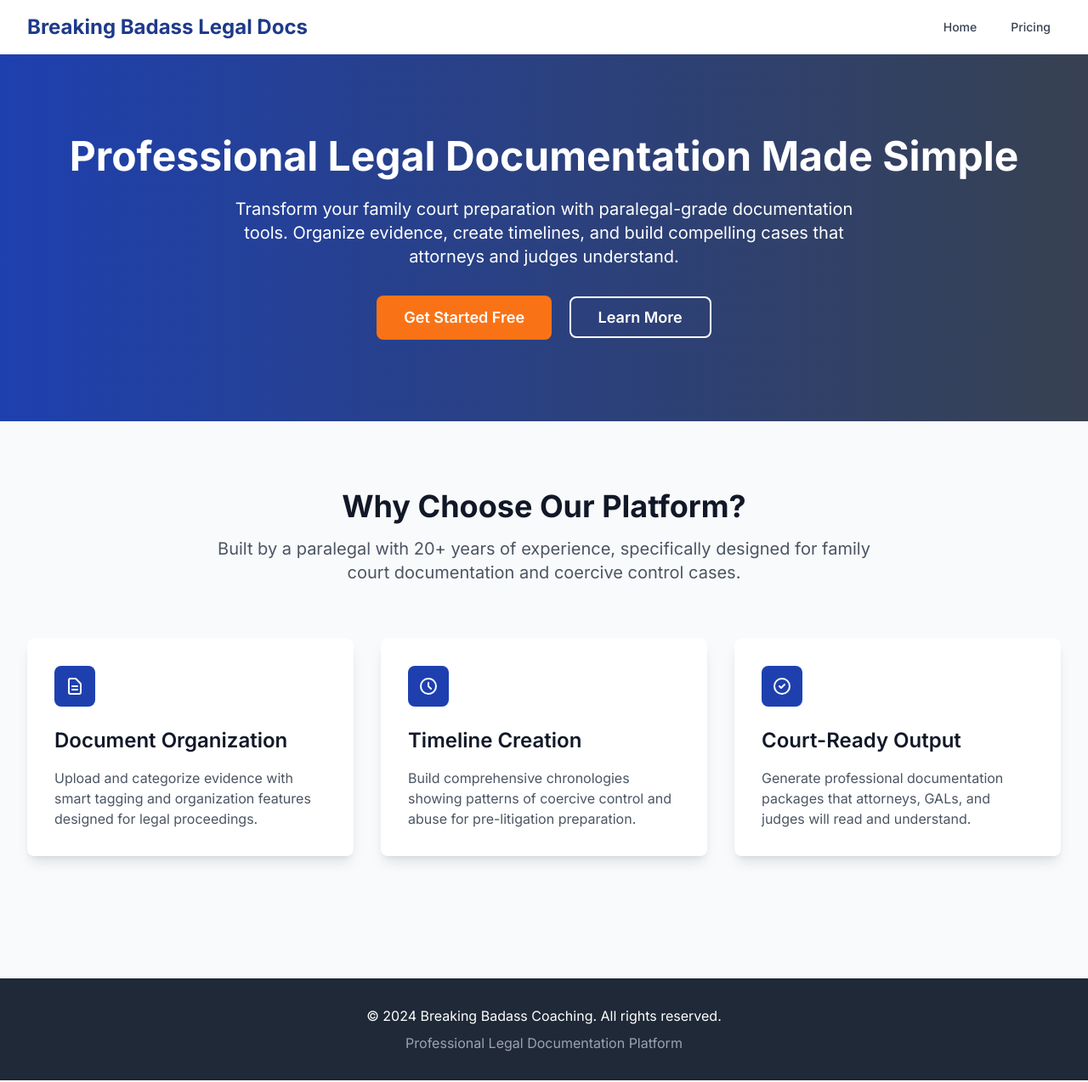
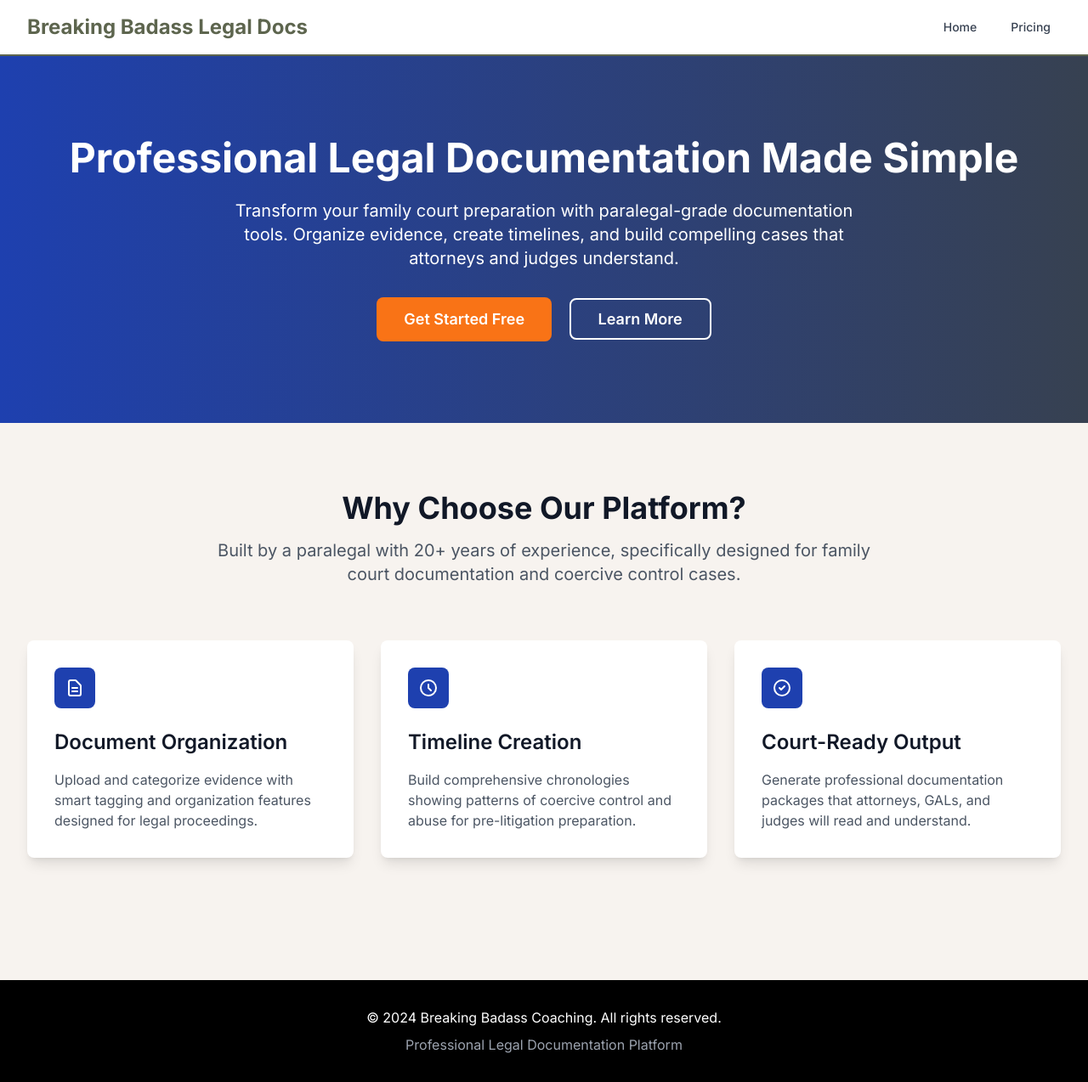
Before and after one commit to bridget-eng/breakingbadass-legal-docs, a Flask app: page / in a window 1280 px wide. Shown: the whole page at 85% size. Run offline with Flask 3, Linux system fonts and the light colour scheme; some libraries are stand-ins or nearby versions.

Commit message:
Revise CSS styles and background colors in base.html
Updated styles and colors for improved design consistency.

```diff
--- a/templates/base.html
+++ b/templates/base.html
@@ -10,18 +10,50 @@
     <link rel="preconnect" href="https://fonts.gstatic.com" crossorigin>
     <link href="https://fonts.googleapis.com/css2?family=Inter:wght@300;400;500;600;700&display=swap" rel="stylesheet">
     <style>
-        body { font-family: 'Inter', sans-serif; }
-        .hero-gradient { background: linear-gradient(135deg, #1e3a8a 0%, #374151 100%); }
-        .card-shadow { box-shadow: 0 10px 25px rgba(0,0,0,0.1); }
-        .text-primary { color: #1e3a8a; }
-        .bg-primary { background-color: #1e3a8a; }
-        .bg-secondary { background-color: #374151; }
-        .text-accent { color: #d97706; }
-        .bg-accent { background-color: #d97706; }
+        body {
+            font-family: 'Inter', sans-serif;
+            background-color: #F7F3EF; /* Warm neutral background */
+        }
+        .hero-gradient {
+            background: linear-gradient(135deg, #5D654E 0%, #000000 100%); /* Dark green to black */
+        }
+        .card-shadow {
+            box-shadow: 0 10px 25px rgba(0,0,0,0.1);
+        }
+        .text-primary {
+            color: #5D654E; /* Dark green */
+        }
+n        .bg-primary {
+            background-color: #5D654E; /* Dark green */
+        }
+        .bg-secondary {
+            background-color: #000000; /* Black */
+        }
+        .text-accent {
+            color: #ECCDC2; /* Warm neutral accent */
+        }
+        .bg-accent {
+            background-color: #ECCDC2; /* Warm neutral accent */
+        }
+        .bg-sage {
+            background-color: #C3CABC; /* Sage green */
+        }
+        .text-sage {
+            color: #C3CABC; /* Sage green */
+        }
+        .border-primary {
+            border-color: #5D654E; /* Dark green */
+        }
+        .hover-primary:hover {
+            background-color: #5D654E; /* Dark green */
+        }
+        .hover-secondary:hover {
+            background-color: #000000; /* Black */
+        }
     </style>
 </head>
-<body class="bg-gray-50">
-    <nav class="bg-white shadow-lg">
+<body class="bg-warm-neutral">
+    <nav class="bg-white shadow-lg border-b-2 border-primary">
         <div class="max-w-7xl mx-auto px-4 sm:px-6 lg:px-8">
             <div class="flex justify-between h-16">
                 <div class="flex items-center">
@@ -46,7 +78,7 @@
         {% block content %}{% endblock %}
     </main>
 
-    <footer class="bg-gray-800 text-white mt-16">
+    <footer class="bg-secondary text-white mt-16">
         <div class="max-w-7xl mx-auto px-4 sm:px-6 lg:px-8 py-8">
             <div class="text-center">
                 <p>&copy; 2024 Breaking Badass Coaching. All rights reserved.</p>
@@ -63,7 +95,7 @@
             translateY: [20, 0],
             duration: 800,
             delay: anime.stagger(100)
-        });
+n        });
     </script>
 </body>
 </html>
```
